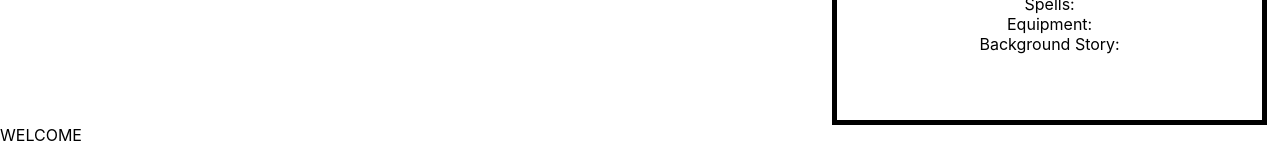
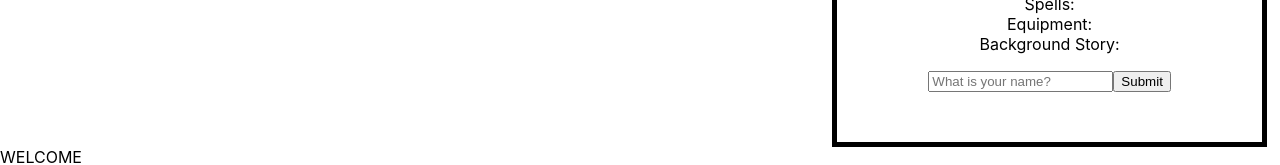
Before and after one commit to gautamcollab/pathfinder, a React (Create React App) app: page / in a window 1280 px wide. Both pictures are taken after a click on the button "Show Character". Shown: the part 474-639 px from the top of the page. Built offline with nearby package versions, Linux system fonts and the light colour scheme; the HTML template or start-up script is replaced by a standard one.

Commit message:
finished name form

```diff
--- a/src/Components/CharacterWindow.js
+++ b/src/Components/CharacterWindow.js
@@ -1,11 +1,14 @@
 import defaultCharacter from './fallout-boy.png'
+import { useState } from 'react'
+import NameForm from './NameForm'
 
 function CharacterWindow({storyValue, classValue, spellValue, equipValue}) {
+    const [name, setName] = useState('')
     return (
         <div className="character-window">
             <h1>Your Character</h1>
             <img src={defaultCharacter} alt="Base Character"></img>
-            <p>Name: </p>
+            <p>Name: { name }</p>
             <div className="cw-class">
                 Class: {classValue}
             </div>
@@ -19,6 +22,7 @@ function CharacterWindow({storyValue, classValue, spellValue, equipValue}) {
                 Background Story:
                 <p>{storyValue}</p>
             </div>
+            <NameForm setName={setName} />
         </div>
     )
 }
--- /dev/null
+++ b/src/Components/NameForm.js
@@ -0,0 +1,16 @@
+import { useState } from 'react'
+
+function NameForm({ setName }) {
+    const [form, setForm] = useState('')
+    const handleOnChange = (e) => {
+        setForm(e.target.value)
+    }
+    return (
+        <div>
+            <input value={form} onChange={handleOnChange} type="text" placeholder="What is your name?"></input>
+            <button onClick={() => {setName(form)}}>Submit</button>
+        </div>
+    )
+}
+
+export default NameForm;
```
Also changed, not shown: NameForm.js (deleted, +0 -10 lines).
